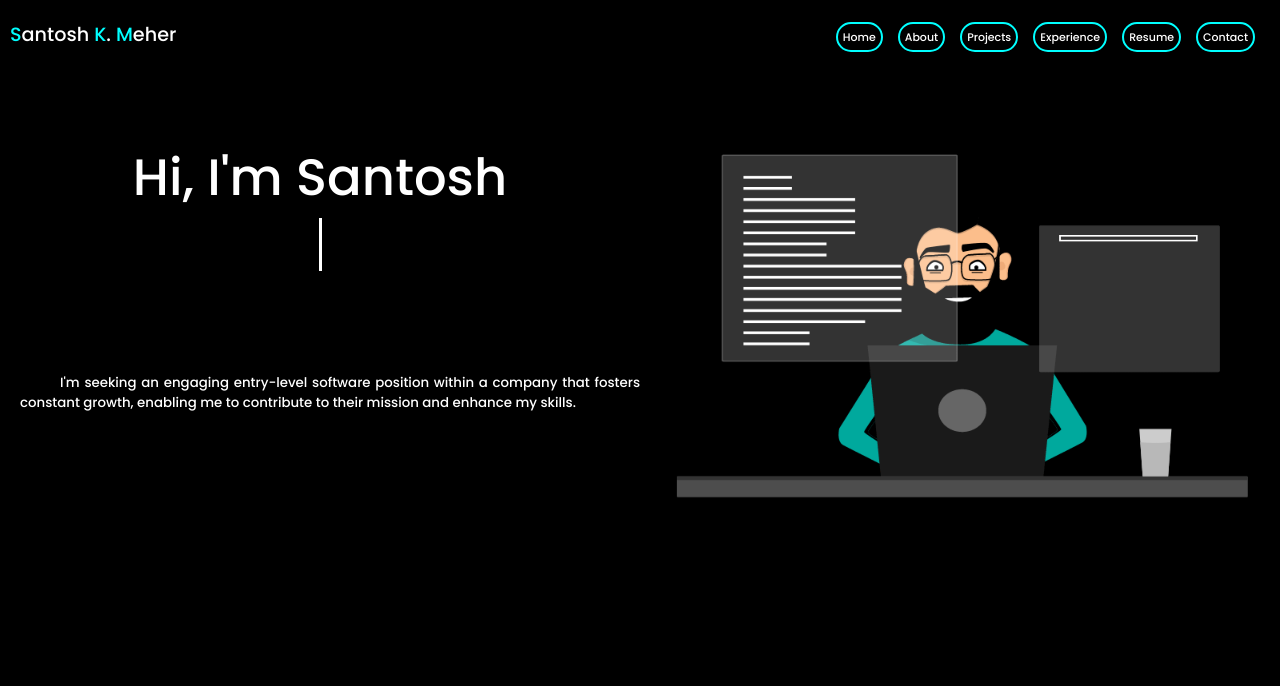
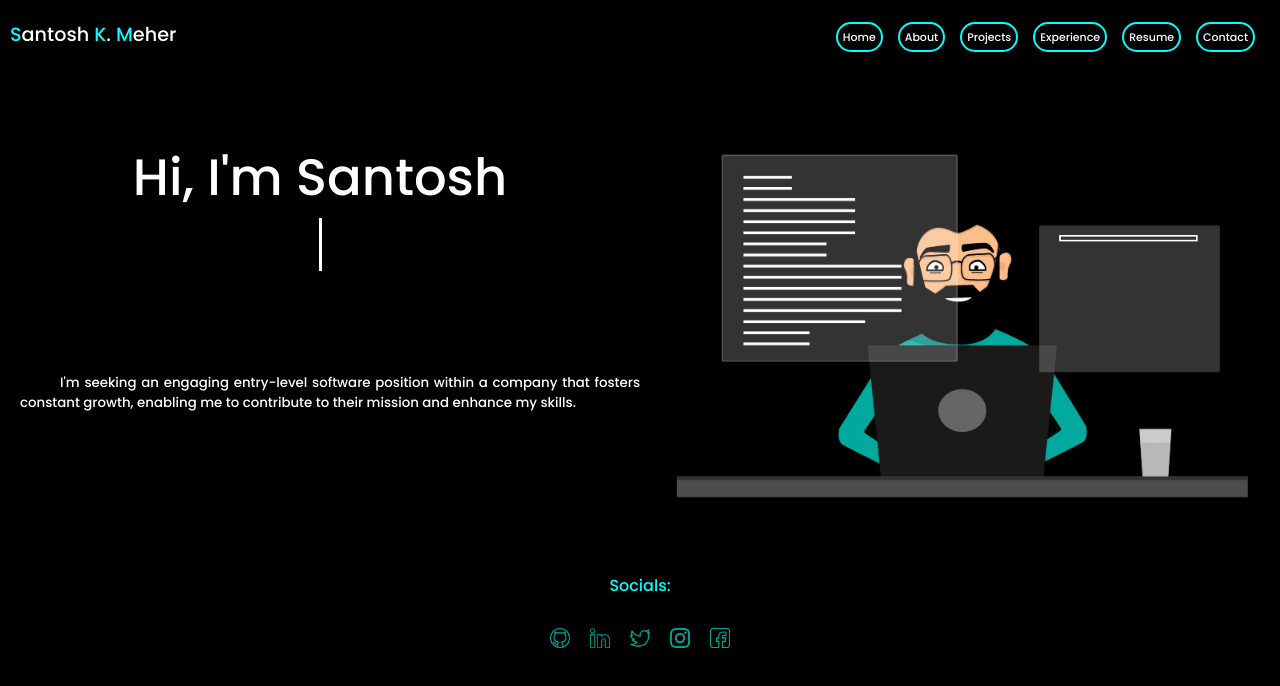
Before and after one commit to santoshkumarmeher/myportfolio, a plain HTML site: page index.html in a window 1280 px wide. Drawn offline with Linux system fonts and the light colour scheme.

Commit message:
Added socials

```diff
--- a/index.html
+++ b/index.html
@@ -42,6 +42,19 @@
         <div class="summary">
             <p><span style="margin-left: 40px;"></span>I'm seeking an engaging entry-level software position within a company that fosters constant growth, enabling me to contribute to their mission and enhance my skills.</p>
         </div>
+
+        <div class="socialdiv col-12">
+            <p>Socials:</p>
+            <div class="social">
+
+                <div><a href="https://github.com/santoshkumarmeher"><img src="./images/github1.png" alt="GitHub"></a></div>
+                <div><a href="https://www.linkedin.com/in/santoshkumarmeher"><img src="./images/linkedin1.png" alt="LinkedIn"></a></div>
+                <div><a href="https://twitter.com/santoshkmeher"><img src="./images/twitter1.png" alt="Twitter"></a></div>
+                <div><a href="https://www.instagram.com/meherphotographer"><img src="./images/instagram1.png" alt="Instagram"></a></div>
+                <div><a href="https://www.facebook.com/kumarsantoshmeher"><img src="./images/facebook1.png" alt="Facebook"></a></div>
+            </div>
+        </div>
+
     </div>
 
 <script src="./script.js"></script>
--- a/style.css
+++ b/style.css
@@ -100,6 +100,28 @@
     font-size: 10pt;
     /* padding: 15px; */
     text-align: justify;
+  }
+  .social{
+    width: 200px;
+    height: 30px;
+    padding-top: 30px;
+    margin: auto;
+    /* background-color: rebeccapurple; */
+    display: flex;
+    justify-content: space-around;
+    background-color: black;
+  }
+  .socialdiv p{
+    color: aqua;
+    text-align: center;
+    padding-top: 10px;
+  }
+  .social img{
+    width: 20px;
+
+  }
+  .socialdiv{
+    background-color: black;
   }
 
   /* Contact Page */
@@ -286,12 +308,18 @@
       padding-left: 25%;
       padding-right: 25%;
     }
+    .socialdiv p{
+      padding-top: 140px;
+    }
 
     /* About Page */
     .profile{
       display: block;
       margin: auto;
       padding-top: 10%;
+    }
+    .about-details{
+
     }
 
   }
```
Also changed, not shown: contact.css (deleted), images/call.png (deleted), images/contact.png (deleted), images/down-arrow.png (deleted), images/email.png (deleted), images/facebook1.png (added), images/github1.png (added), images/gps-navigation.png (deleted), images/instagram1.png (added), images/linkedin1.png (added), images/twitter1.png (added), images/whatsapp.png (deleted).
